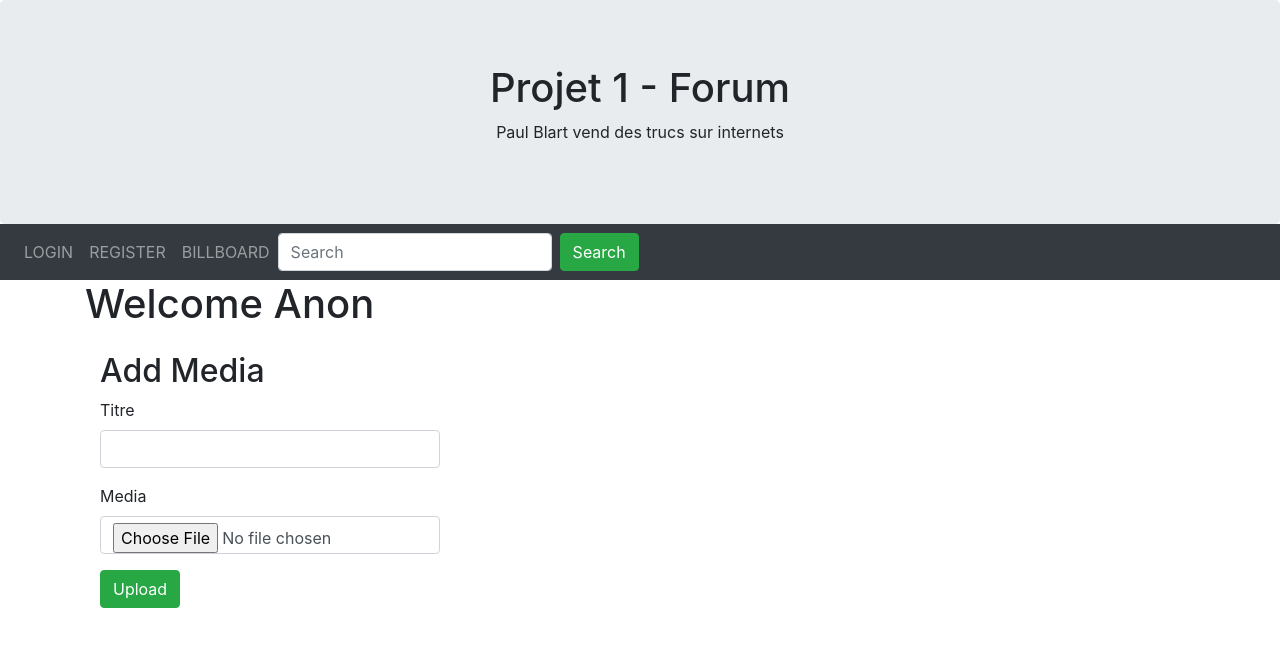
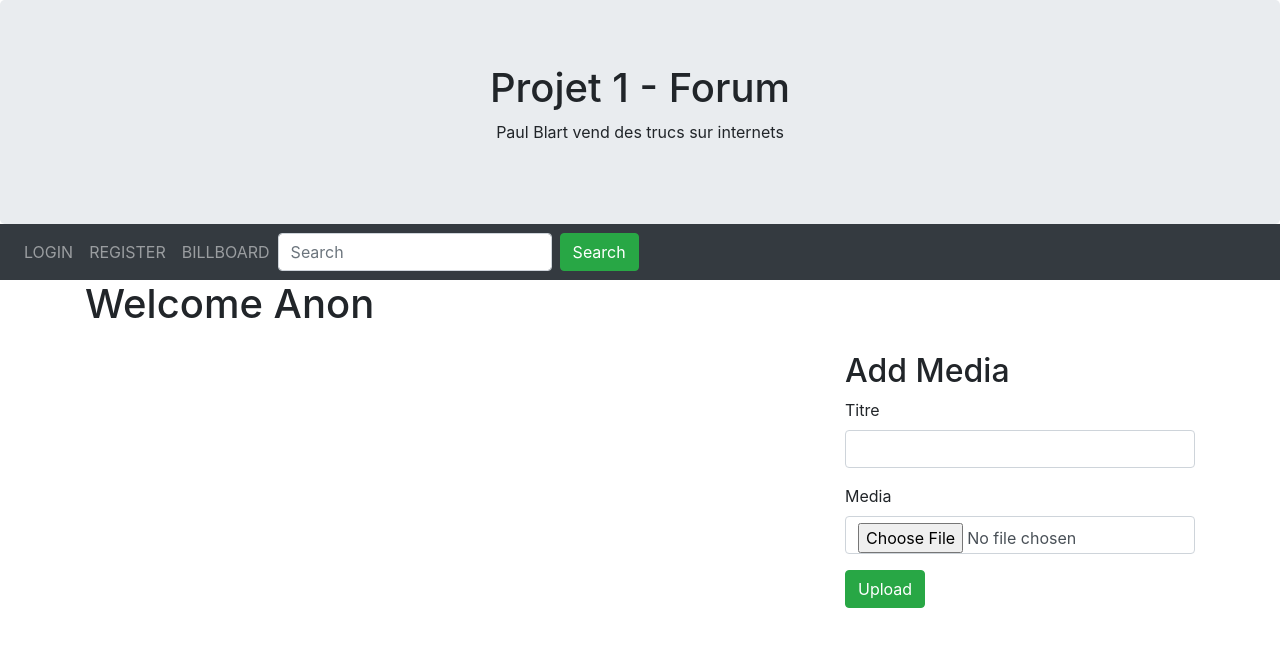
Before and after one commit to PureLuck3/VolleyballTeamProj, a PHP site: page /billboardview.php in a window 1280 px wide. Shown: the top 647 px of the page. Run offline with PHP 8.4, Linux system fonts and the light colour scheme; data that the repository does not hold is empty.

Commit message:
Add files via upload

```diff
--- a/PFI_Web/HTML/billboardview.php
+++ b/PFI_Web/HTML/billboardview.php
@@ -12,12 +12,16 @@
   }
 ?>
 
-<div class="container mt-30">
-  <h1 class="mb-4" >Welcome <?php echo $name ?> </h1>
-    <?php
-      display_billboard();
-    ?>
-    <div class="col-md-4 mb-4">
-        <?php include "uploadview.php"; ?>
+<div class="container">
+  <h1 class="mb-4">Welcome <?php echo $name ?> </h1>
+    <div class="row">
+      <div class="col-md-8 mb-4">
+        <?php
+          display_billboard();
+        ?>
+      </div>
+      <div class="col-md-4 mb-4">
+          <?php include "uploadview.php"; ?>
+      </div>
     </div>
 </div>
```
